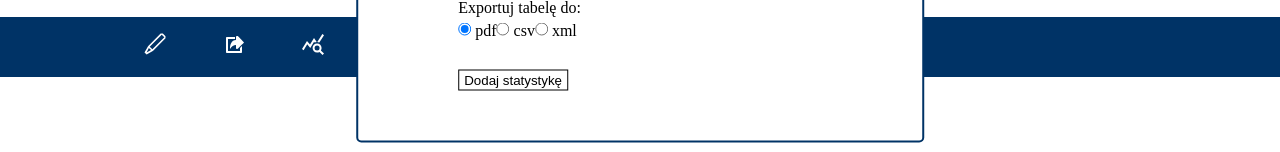
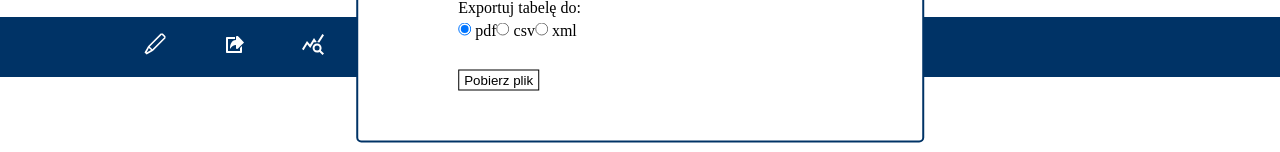
Before and after one commit to juujisai/mdb-task, a React (Create React App) app: page / in a window 1280 px wide. Both pictures are taken after a click on the element 234 px from the left and 424 px from the top of the page. Shown: the part 377-529 px from the top of the page. Built offline with nearby package versions, Linux system fonts and the light colour scheme.

Commit message:
add option for exporting data in csv format

```diff
--- a/package.json
+++ b/package.json
@@ -9,6 +9,7 @@
     "html2canvas": "^1.4.1",
     "jspdf": "^2.5.1",
     "react": "^18.0.0",
+    "react-csv": "^2.2.2",
     "react-dom": "^18.0.0",
     "react-icons": "^4.3.1",
     "react-redux": "^7.2.6",
--- a/src/App.css
+++ b/src/App.css
@@ -400,3 +400,14 @@
   justify-content: center;
   flex-direction: row;
 }
+
+.add-new a {
+  color: black;
+  text-decoration: none;
+  cursor: pointer;
+  transition: .3s;
+}
+
+.add-new a:hover {
+  color: white
+}
--- a/src/components/ExportHelperComponent.js
+++ b/src/components/ExportHelperComponent.js
@@ -5,6 +5,7 @@ import { AiOutlineClose } from 'react-icons/ai'
 import { showToolHelper } from '../redux/actions/toolsActions'
 import { jsPDF } from "jspdf";
 import html2canvas from 'html2canvas'
+import { CSVLink, CSVDownload } from "react-csv";
 
 
 const ExportHelperComponent = ({ tools, pcParts, showHelper, setFilter }) => {
@@ -54,24 +55,24 @@ const ExportHelperComponent = ({ tools, pcParts, showHelper, setFilter }) => {
       let height = pdf.internal.pageSize.getHeight();
 
       height = ratio * width;
-      console.log(height)
+      // console.log(height)
 
       let a4 = 297
       let noPages = 0
 
       noPages = Math.floor(height / a4) + 1
-      console.log(noPages)
+      // console.log(noPages)
 
       for (let i = 0; i < noPages; i++) {
         let x = margins.left;
         let y = -i * 297 + margins.top
         i > 0 && pdf.addPage()
         pdf.addImage(canvas.toDataURL('image/png'), 'PNG', x, y, width - margins.left * 2, height - margins.top * 2);
-        console.log('add page')
+        // console.log('add page')
       }
 
 
-      pdf.save('test.pdf');
+      pdf.save('tabela.pdf');
     });
 
 
@@ -85,13 +86,13 @@ const ExportHelperComponent = ({ tools, pcParts, showHelper, setFilter }) => {
 
   }
 
-
   const handleClick = (e) => {
     e.preventDefault()
     console.log(selectedValue)
     if (selectedValue === 'export-pdf') {
       createPDF()
     }
+
 
     setShowAlert(true)
     setAlertData([`Wyeksportowano tabelę do pliku ${selectedValue.split('-')[1]}`, 'success'])
@@ -112,7 +113,9 @@ const ExportHelperComponent = ({ tools, pcParts, showHelper, setFilter }) => {
 
 
 
-        <button className='add-new' onClick={(e) => handleClick(e)}>Dodaj statystykę</button>
+        {selectedValue !== 'export-csv' && <button className='add-new' onClick={(e) => handleClick(e)}>Pobierz plik</button>
+        }
+        {selectedValue === 'export-csv' && <button className='add-new'><CSVLink filename='dane-z-tabeli' data={pcParts.listOfComponents}>Pobierz plik</CSVLink></button>}
 
       </form>
 
```
Also changed, not shown: 1 other file (tests, documents, lock files or other folders).
